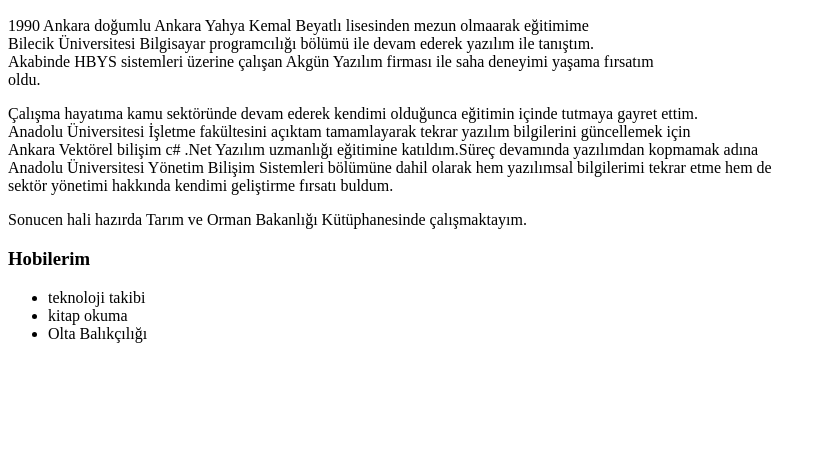
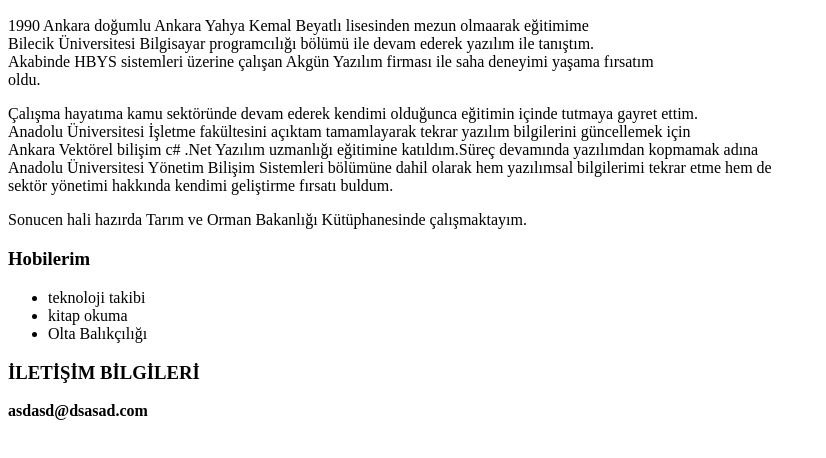
Before and after one commit to ahmetkeser/ilkwebsitesideneme, a plain HTML site: page index.html in a window 1280 px wide. Shown: the part 96-554 px from the top of the page, without its empty margins (0-826 px from the left). Drawn offline with Linux system fonts and the light colour scheme.

Commit message:
iletişim bilgileri değişti

```diff
--- a/index.html
+++ b/index.html
@@ -27,5 +27,9 @@
             <li>kitap okuma</li>
             <li>Olta Balıkçılığı</li>
         </ul>
+
+        <p><h3>İLETİŞİM BİLGİLERİ</h3></p>
+        <p><b>asdasd@dsasad.com</b></p>
     </body>
+
 </html>
```
